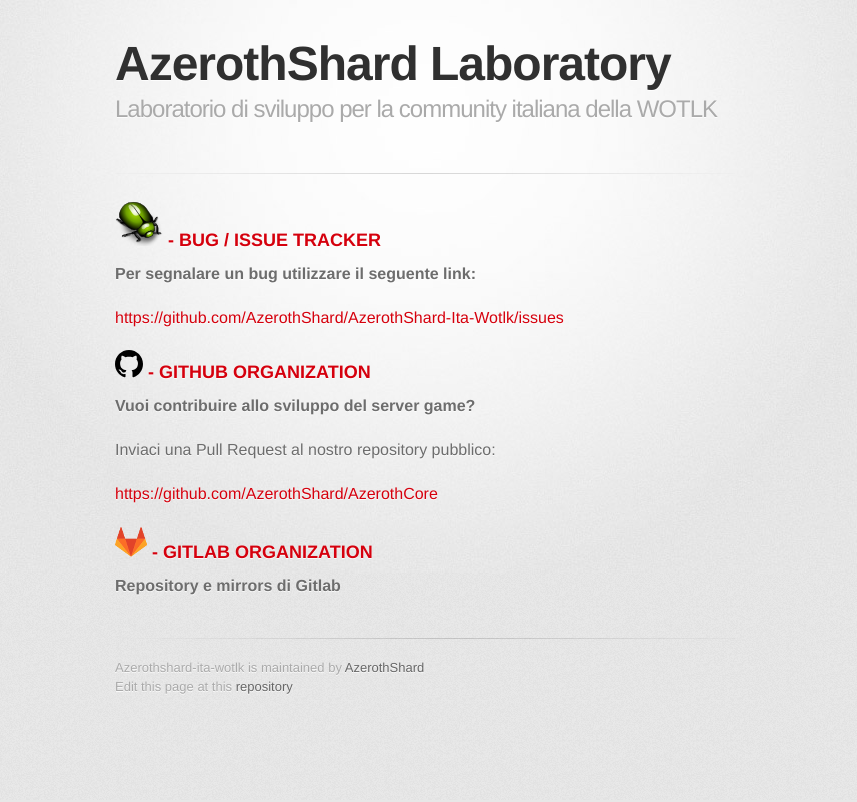
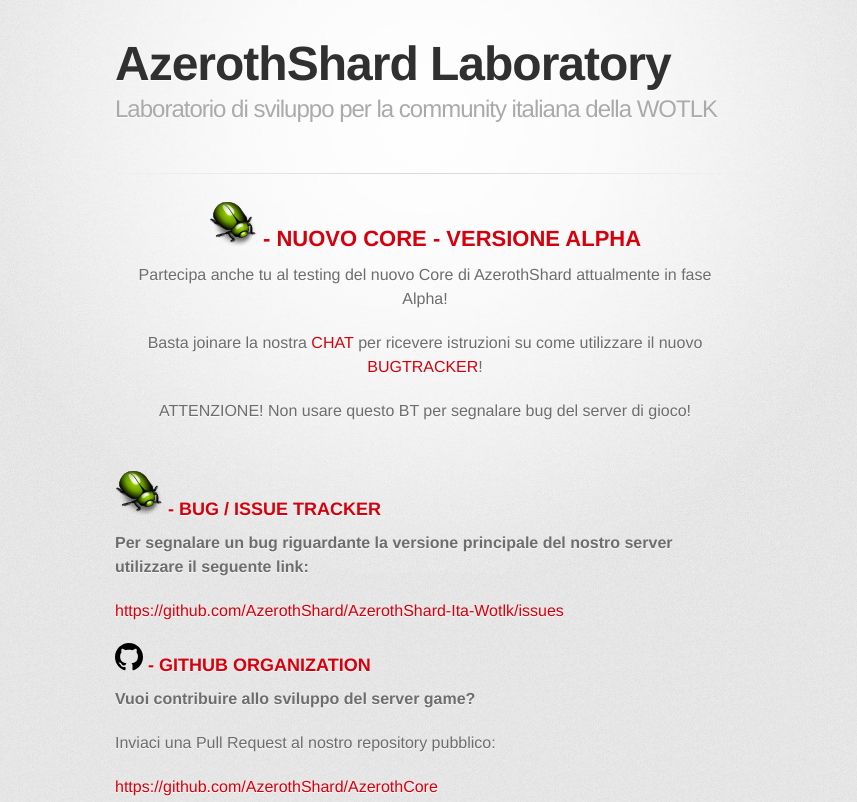
Before and after one commit to AzerothShard/AzerothShard-Ita-Wotlk, a plain HTML site: page index.html in a window 1280 px wide. Shown: the top 802 px of the page, without its empty margins (215-1072 px from the left). Drawn offline with Linux system fonts and the light colour scheme; a web font is replaced by a local one.

Commit message:
Update index.html

```diff
--- a/index.html
+++ b/index.html
@@ -25,6 +25,18 @@
         <hr>
 
         <section id="main_content">
+          <center>
+            <h2>
+              <a id="bug--issue-tracker" class="anchor" href="https://github.com/AzerothShard/AzerothShard-Issues-ita/issues" aria-hidden="true"><span aria-hidden="true" class="octicon octicon-link"></span>
+              <img src="images/bug.png"/> -
+              NUOVO CORE - VERSIONE ALPHA</a>
+            </h2>
+            <p><b>Partecipa anche tu al testing del nuovo Core di AzerothShard attualmente in fase Alpha! </b></p>
+            <p>Basta joinare la nostra <a href="">CHAT</a> per ricevere istruzioni su come utilizzare il nuovo <a href="">BUGTRACKER</a>!</p>
+            <p><b>ATTENZIONE!</b> Non usare questo BT per segnalare bug del server di gioco!</p>
+          </center>
+
+          <br>
 
           <h3>
             <a id="bug--issue-tracker" class="anchor" href="https://github.com/AzerothShard/AzerothShard-Ita-Wotlk/issues" aria-hidden="true"><span aria-hidden="true" class="octicon octicon-link"></span>
@@ -32,7 +44,7 @@
             BUG / ISSUE TRACKER</a>
           </h3>
 
-          <p><strong>Per segnalare un bug utilizzare il seguente link:</strong></p>
+          <p><strong>Per segnalare un bug riguardante la versione principale del nostro server utilizzare il seguente link:</strong></p>
 
           <p><a href="https://github.com/AzerothShard/AzerothShard-Ita-Wotlk/issues">https://github.com/AzerothShard/AzerothShard-Ita-Wotlk/issues</a></p>
 
```
